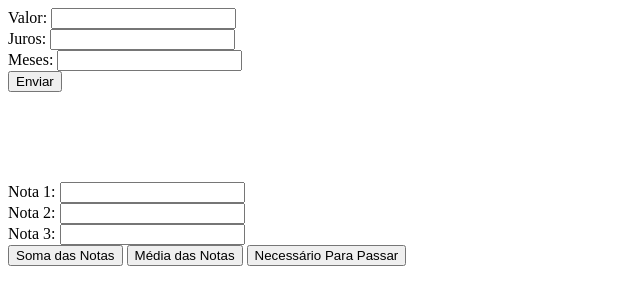
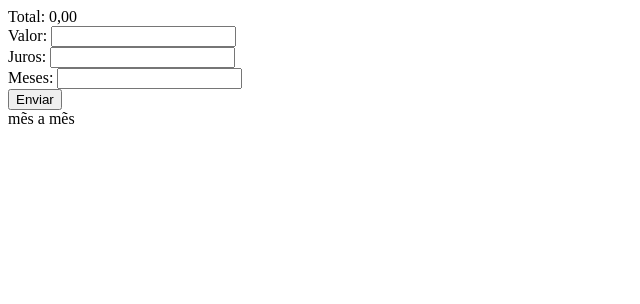
Before and after one commit to KauaFurioso/primeiroh_3t, a plain HTML site: page index.html in a window 1280 px wide. Shown: the whole page, without its empty margins (0-640 px from the left). Drawn offline with Linux system fonts and the light colour scheme.

Commit message:
Update index.html

```diff
--- a/index.html
+++ b/index.html
@@ -6,25 +6,23 @@
     <meta name="viewport" content="width=device-width, initial-scale=1.0">
     <title>Primeiro H</title>
     <script src="estudo.js"></script>
+    <link rel="stylesheet" href="geral.css">
 
 </head>
 <body>
+    <div class="calculadora">
+        <span id="resultado">Total: 0,00</span><br>
 
    Valor: <input id="val" type="text"><br>
    Juros: <input id="ju" type="text"><br>
    Meses: <input id="mes" type="text"><br>
-   <button onclick="total()">Enviar</button>
+   <button id="btnCalc" onclick="total()">Enviar</button>
 
-   <br> <br> <br> <br> <br>
-   <span id="resultado"></span><br>
+    </div>
+    <div>
+        <span id="meses">mẽs a mẽs</span>
+    </div>
 
-    Nota 1: <input id="n1" type="text"><br>
-    Nota 2: <input id="n2" type="text"><br>
-    Nota 3: <input id="n3" type="text"><br>
+    </body>
 
-    <button onclick="soma()">Soma das Notas</button>
-    <button onclick="média()">Média das Notas</button>
-    <button onclick="necessário()"> Necessário Para Passar</button>
-
-</body>
 </html>
```
